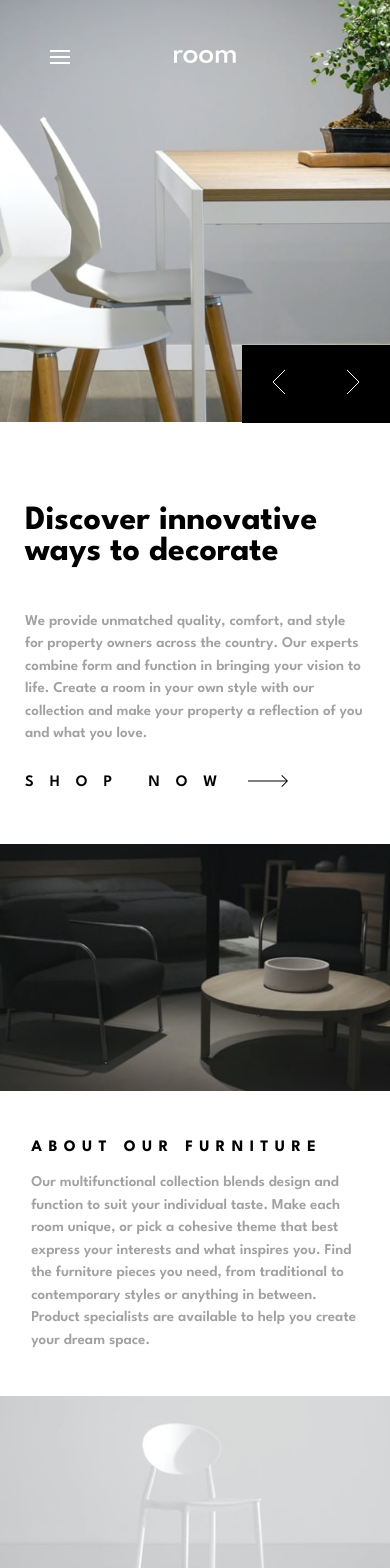
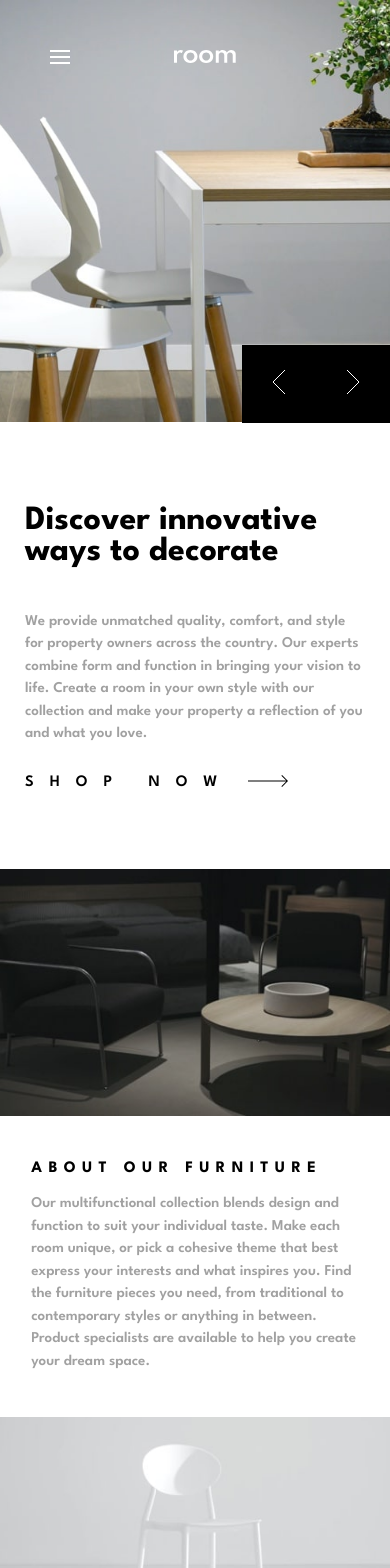
Before and after one commit to steff93/room-homepage, a React (Create React App) app: page / in a window 390 px wide. Shown: the top 1568 px of the page. Built offline with nearby package versions, Linux system fonts and the light colour scheme.

Commit message:
minor mobile styling adjustments

```diff
--- a/src/components/Footer/Footer.scss
+++ b/src/components/Footer/Footer.scss
@@ -60,6 +60,7 @@ $b: ".footer";
     &__text-content,
     &__left-side,
     &__right-side {
+      display: flex;
       width: 100%;
     }
   }
--- a/src/components/Slide/Slide.scss
+++ b/src/components/Slide/Slide.scss
@@ -58,7 +58,7 @@ $b: ".slide";
       }
 
       &__info {
-        padding: 0 25px;
+        padding: 0 25px 25px 25px;
         flex: 1;
         display: flex;
         flex-direction: column;
```
